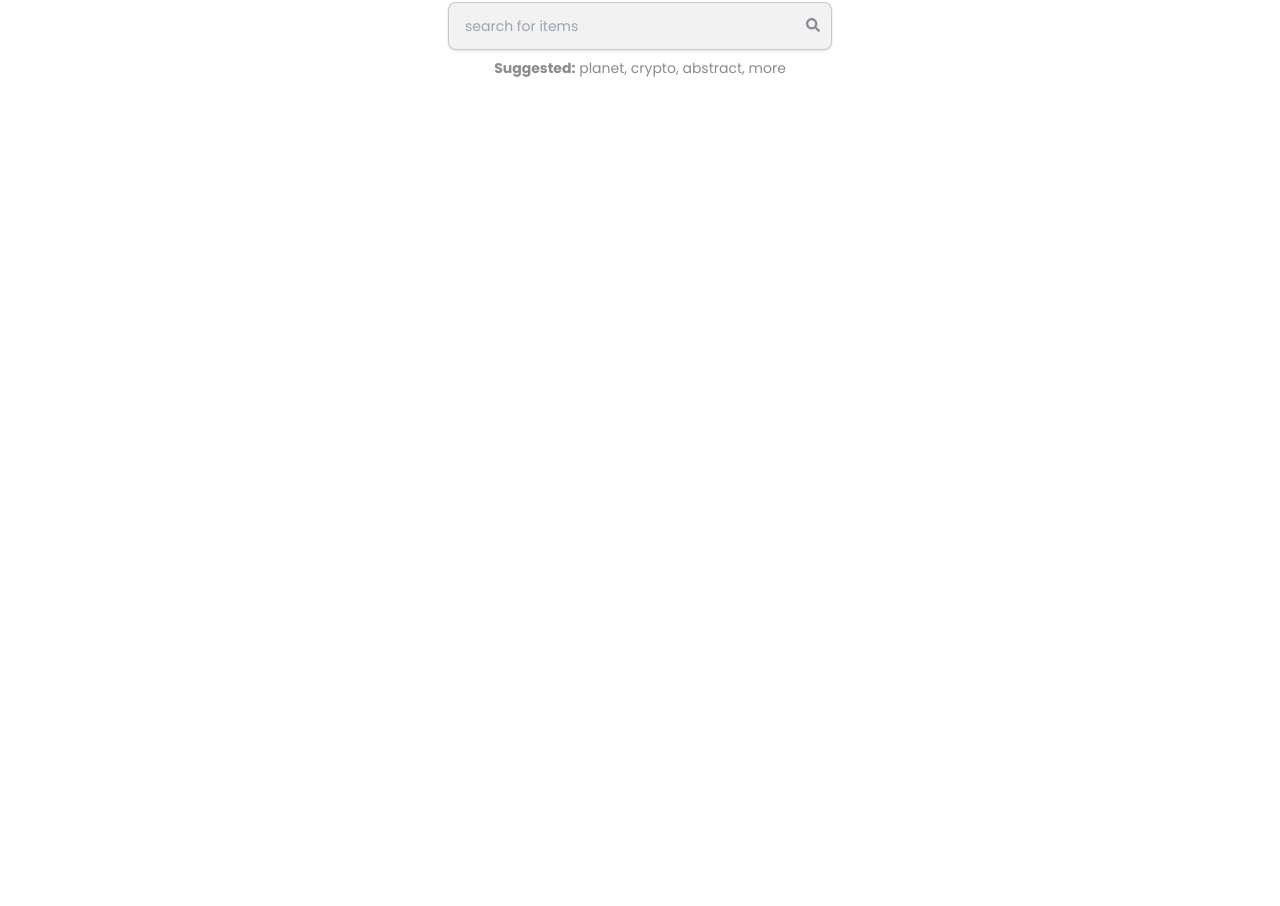
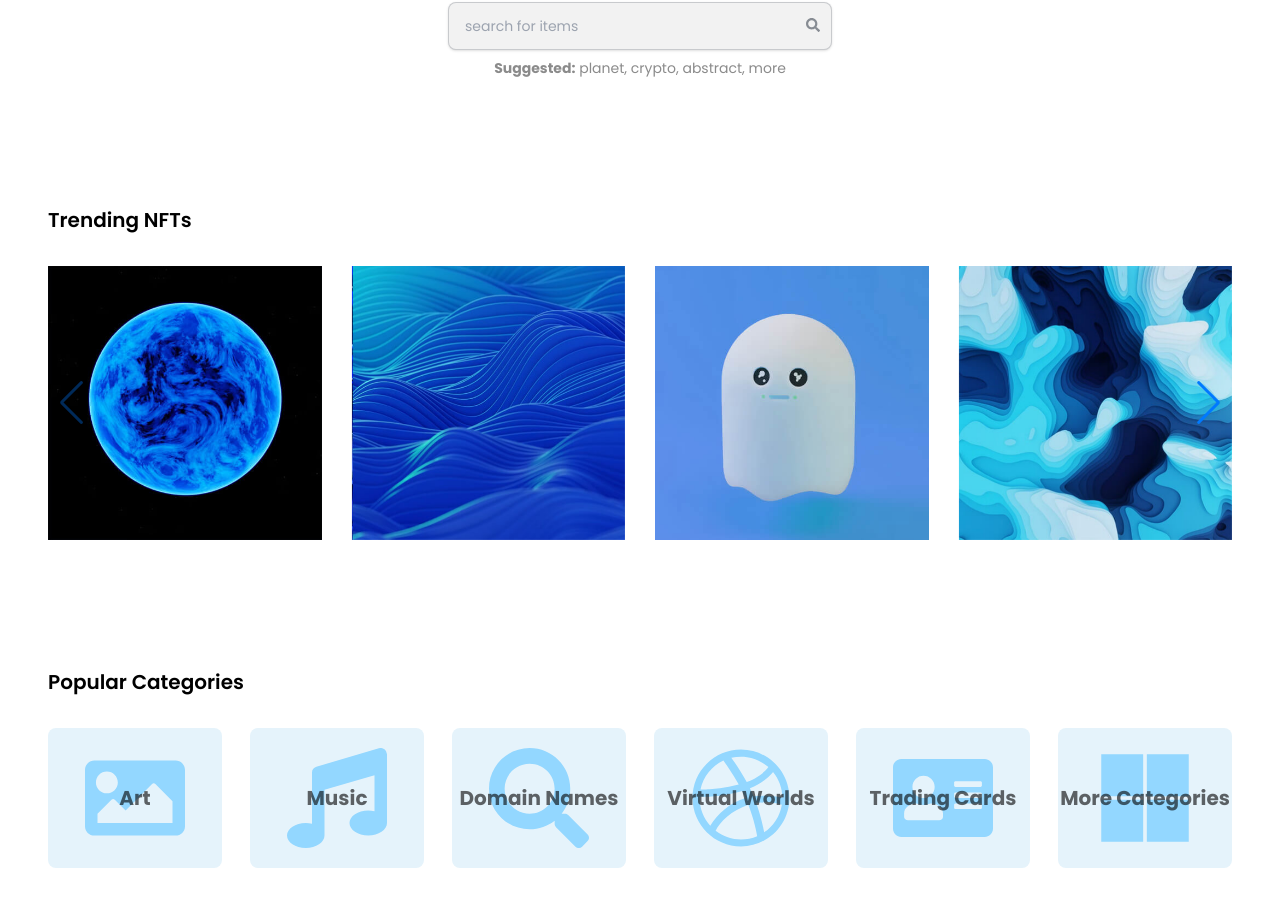
Before and after one commit to cnsair/New-Dilyastrend, a React (Create React App) app: page / in a window 1280 px wide. Shown: the part 358-1264 px from the top of the page. Before the commit the page ends 800 px from the top, so only its background shows below. Built offline with nearby package versions, Linux system fonts and the light colour scheme.

Commit message:
add trending products and categories on home page

```diff
--- a/src/pages/Home/Home.js
+++ b/src/pages/Home/Home.js
@@ -1,6 +1,8 @@
 import Animate from "../../components/Animate/Animate";
 import Container from "../../components/Container/Container";
 import Hero from "../../components/Hero/Hero";
+import TrendingProducts from "../../components/Products/TrendingProducts";
+import PopularCategories from "../../components/Categories/PopularCategories";
 
 const Home = () => {
   return (
@@ -8,6 +10,8 @@ const Home = () => {
       <Container>
         <div className="p-12">
           <Hero />
+          <TrendingProducts />
+          <PopularCategories />
         </div>
       </Container>
     </Animate>
```
